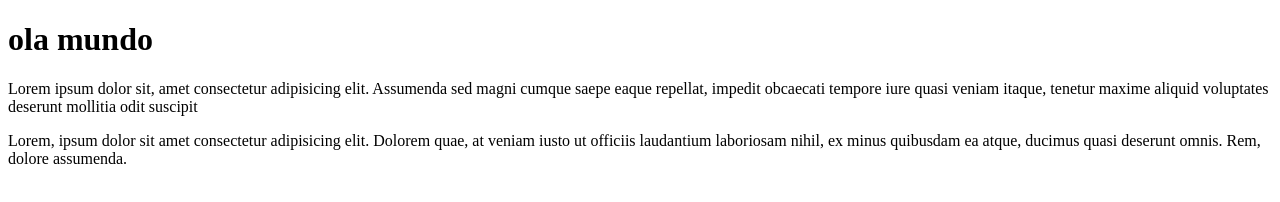
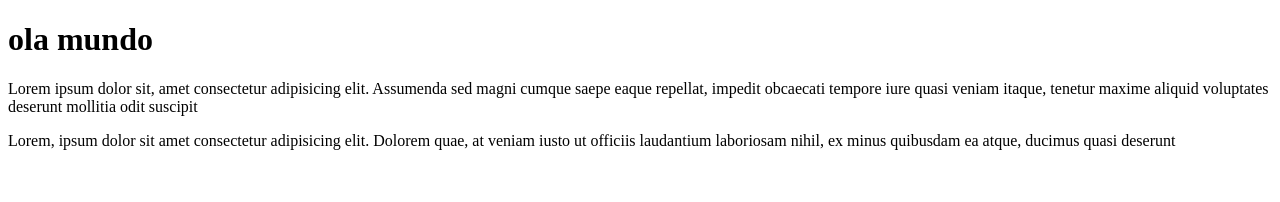
Before and after one commit to Zebolim/ola-mundo, a plain HTML site: page site ola mundo/index.html in a window 1280 px wide. Drawn offline with Linux system fonts and the light colour scheme.

Commit message:
apaguei o fim

```diff
--- a/site ola mundo/index.html
+++ b/site ola mundo/index.html
@@ -8,6 +8,6 @@
 <body>
     <h1>ola mundo</h1>
     <p>Lorem ipsum dolor sit, amet consectetur adipisicing elit. Assumenda sed magni cumque saepe eaque repellat, impedit obcaecati tempore iure quasi veniam itaque, tenetur maxime aliquid voluptates deserunt mollitia odit suscipit</p>
-    <p>Lorem, ipsum dolor sit amet consectetur adipisicing elit. Dolorem quae, at veniam iusto ut officiis laudantium laboriosam nihil, ex minus quibusdam ea atque, ducimus quasi deserunt omnis. Rem, dolore assumenda.</p>
+    <p>Lorem, ipsum dolor sit amet consectetur adipisicing elit. Dolorem quae, at veniam iusto ut officiis laudantium laboriosam nihil, ex minus quibusdam ea atque, ducimus quasi deserunt </p>
 </body>
 </html>
```
